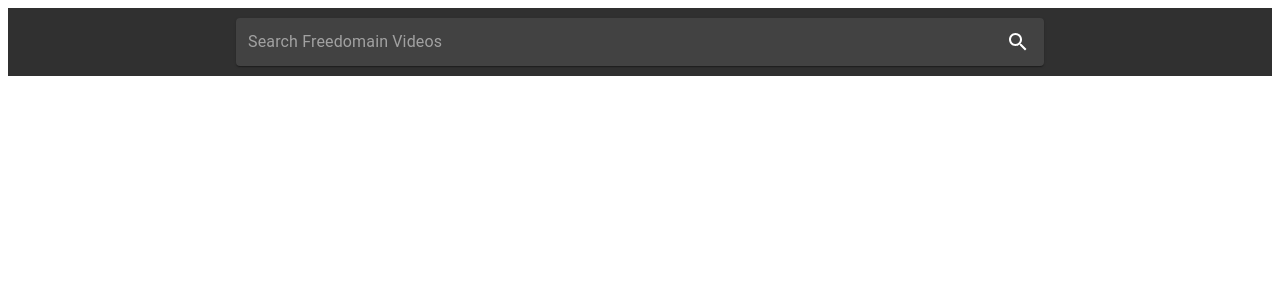
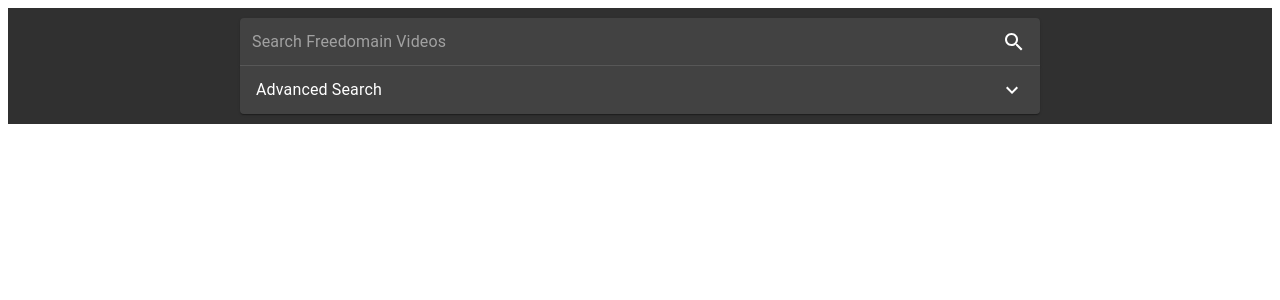
Before and after one commit to tvolk131/fdr-finder, a React app in the folder client/: page / in a window 1280 px wide. Shown: the top 300 px of the page. Built offline with nearby package versions, Linux system fonts and the light colour scheme; the HTML template or start-up script is replaced by a standard one.

Commit message:
Added advanced search expansion panel

```diff
--- /dev/null
+++ b/client/src/components/advancedSearchMenu.tsx
@@ -0,0 +1,7 @@
+import * as React from 'react';
+
+const AdvancedSearchMenu = () => {
+  return <div>Advanced Search</div>;
+};
+
+export default AdvancedSearchMenu;
--- a/client/src/components/searchBar.tsx
+++ b/client/src/components/searchBar.tsx
@@ -7,10 +7,8 @@
 const useStyles = makeStyles({
   root: {
     padding: '2px 4px',
-    margin: 'auto',
     display: 'flex',
     alignItems: 'center',
-    maxWidth: 800,
   },
   input: {
     marginLeft: 8,
@@ -28,6 +26,7 @@
 
 interface SearchBarProps {
   onSearch: (query: string) => void
+  className?: string
 }
 
 const SearchBar = (props: SearchBarProps) => {
@@ -46,7 +45,7 @@
   const classes = useStyles();
 
   return (
-    <Paper className={classes.root}>
+    <Paper className={classes.root + (props.className ? ` ${props.className}` : '')}>
       <InputBase
         className={classes.input}
         placeholder="Search Freedomain Videos"
--- a/client/src/pages/searchPage.tsx
+++ b/client/src/pages/searchPage.tsx
@@ -1,11 +1,22 @@
+import {Accordion, AccordionDetails, AccordionSummary, Typography} from '@material-ui/core';
 import {makeStyles} from '@material-ui/core/styles';
 import * as React from 'react';
+import AdvancedSearchMenu from '../components/advancedSearchMenu';
 import SearchBar from '../components/searchBar';
+import ExpandMoreIcon from '@material-ui/icons/ExpandMore';
 
 const useStyles = makeStyles({
-  searchBar: {
+  root: {
     margin: '10px',
     textAlign: 'center'
+  },
+  nested: {
+    maxWidth: 800,
+    margin: 'auto'
+  },
+  searchBar: {
+    borderBottomLeftRadius: 0,
+    borderBottomRightRadius: 0
   }
 });
 
@@ -13,8 +24,18 @@
   const classes = useStyles();
 
   return (
-    <div className={classes.searchBar}>
-      <SearchBar onSearch={(query) => console.log(query)}/>
+    <div className={classes.root}>
+      <div className={classes.nested}>
+        <SearchBar className={classes.searchBar} onSearch={(query) => console.log(query)}/>
+        <Accordion>
+          <AccordionSummary expandIcon={<ExpandMoreIcon/>}>
+            <Typography>Advanced Search</Typography>
+          </AccordionSummary>
+          <AccordionDetails>
+            <AdvancedSearchMenu/>
+          </AccordionDetails>
+        </Accordion>
+      </div>
     </div>
   );
 };
```
